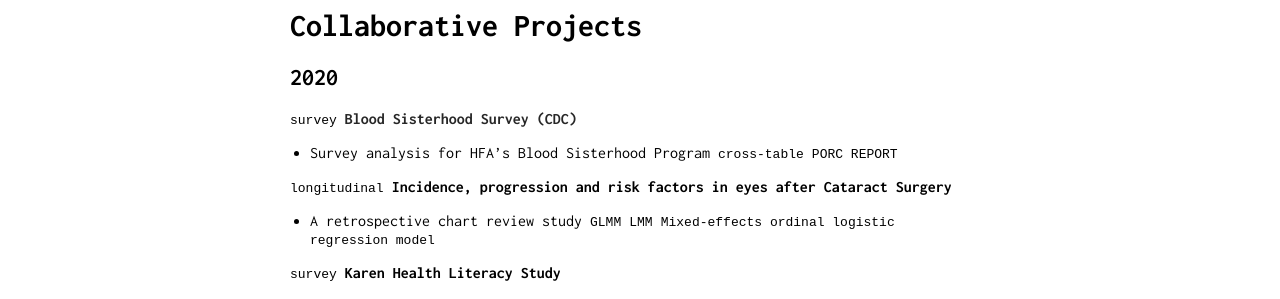
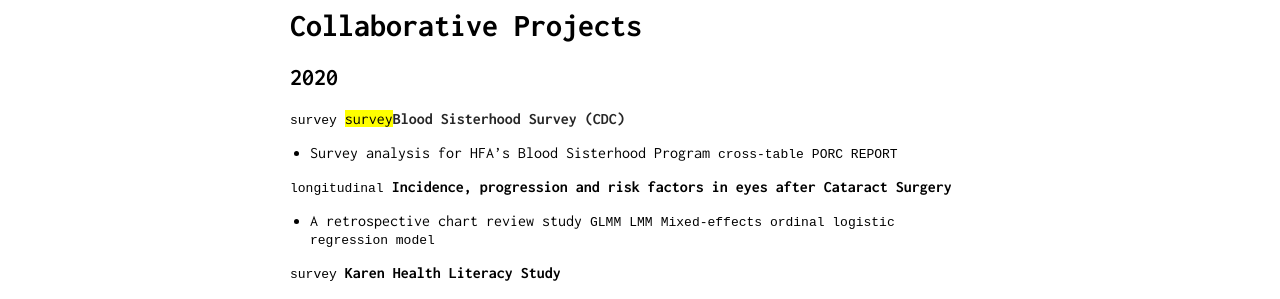
Before and after one commit to ziqiangc/ziqiangc.github.io, a Jekyll site: the page built from projects.md, in a window 1280 px wide and 900 px high. Shown: the part 122-421 px from the top of the window. Built offline with Jekyll 4.4.1, drawn with Linux system fonts in a browser that asks for light colours; our own code applies the rules of GitHub Pages for plain Markdown files.

Commit message:
Update projects.md

```diff
--- a/projects.md
+++ b/projects.md
@@ -1,6 +1,6 @@
 # Collaborative Projects
 ## 2020
-`survey` [**Blood Sisterhood Survey (CDC)**](https://www.hemophiliafed.org/our-role-and-programs/assisting-and-advocating/blood-sisterhood/)
+`survey` <mark>survey</mark>[**Blood Sisterhood Survey (CDC)**](https://www.hemophiliafed.org/our-role-and-programs/assisting-and-advocating/blood-sisterhood/)
 - Survey analysis for HFA’s Blood Sisterhood Program `cross-table` `PORC REPORT`
 
 `longitudinal` **Incidence, progression and risk factors in eyes after Cataract Surgery**
```
